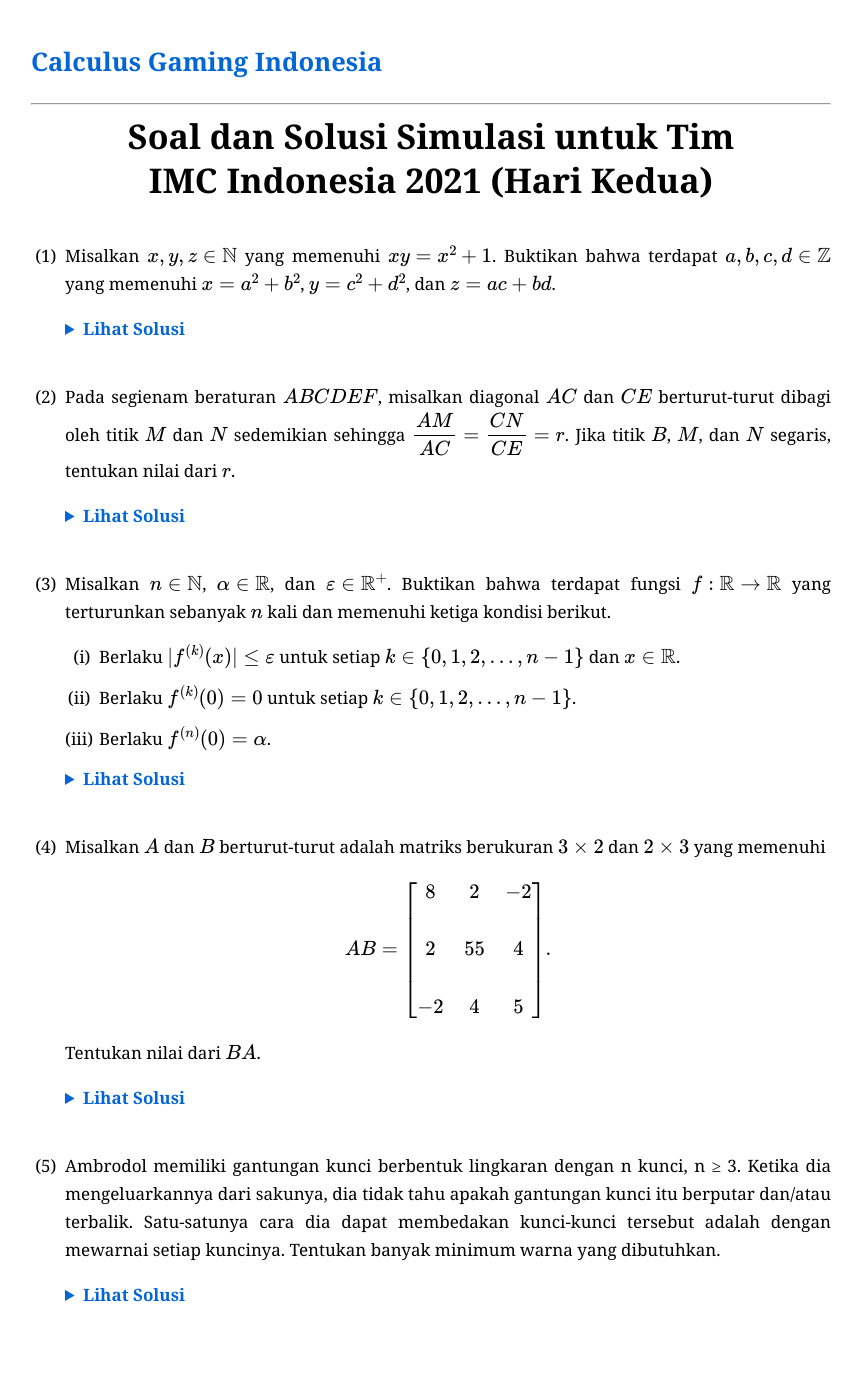
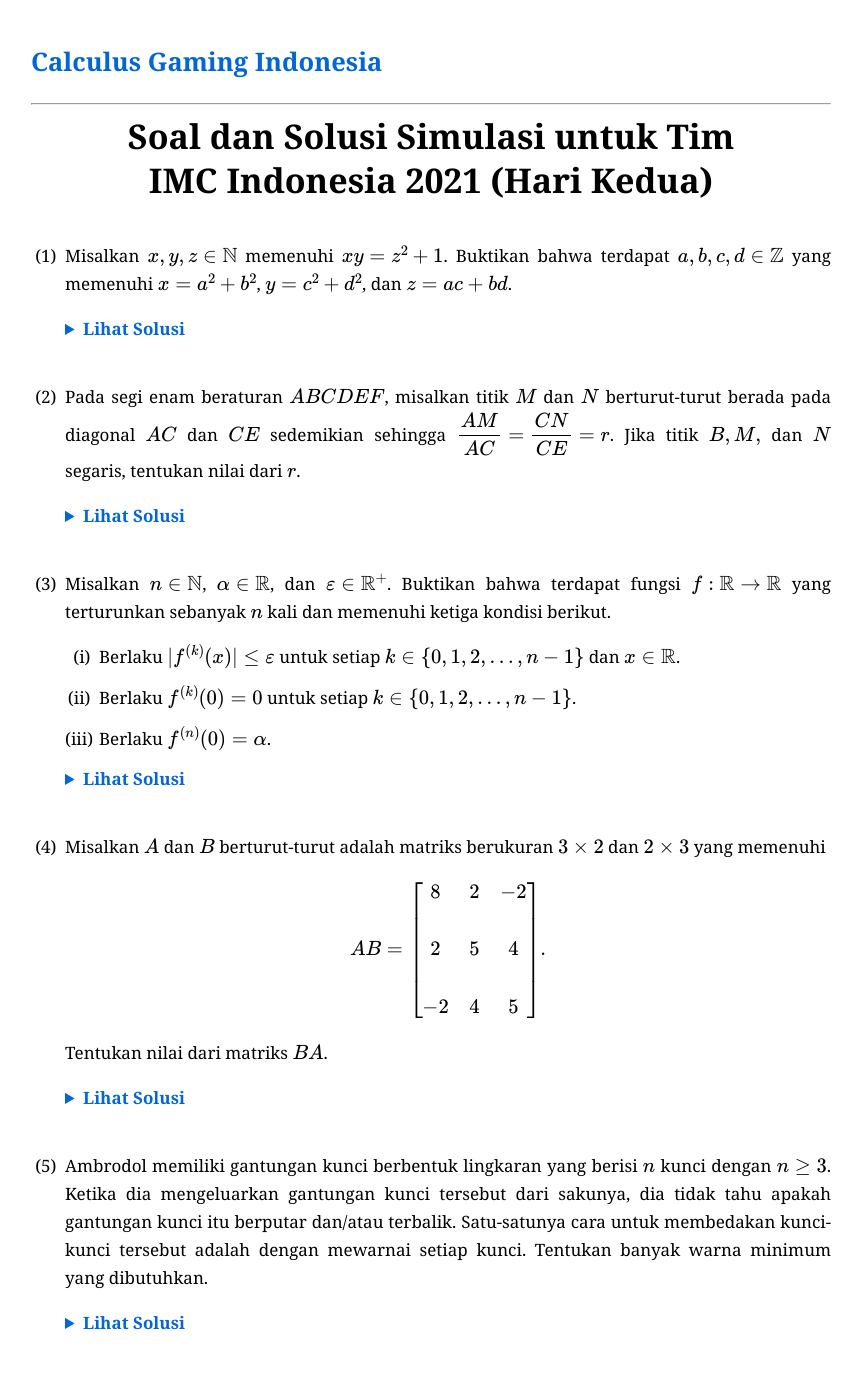
Before and after one commit to calculusgamingindonesia/calculusgamingindonesia.github.io, a Jekyll site: the page built from _posts/2026-07-02-sim-tim-imc-indo-21-2.md, in a window 1280 px wide. Shown: the whole page, without its empty margins (209-1071 px from the left). Built offline with Jekyll 4.4.1, drawn with Linux system fonts in a browser that asks for light colours; some web fonts are replaced; before the commit the page ends 1359 px from its top, so only the background shows below that.

Commit message:
Update 2026-07-02-sim-tim-imc-indo-21-2.md

```diff
--- a/_posts/2026-07-02-sim-tim-imc-indo-21-2.md
+++ b/_posts/2026-07-02-sim-tim-imc-indo-21-2.md
@@ -24,7 +24,7 @@
    </div>
    </details>
 
-2. Pada segienam beraturan $ABCDEF$, misalkan diagonal $AC$ dan $CE$ berturut-turut dibagi oleh titik $M$ dan $N$ sedemikian sehingga $\dfrac{AM}{AC}=\dfrac{CN}{CE}=r$. Jika titik $B$, $M$, dan $N$ segaris, tentukan nilai dari $r$.
+2. Pada segi enam beraturan $ABCDEF$, misalkan titik $M$ dan $N$ berturut-turut berada pada diagonal $AC$ dan $CE$ sedemikian sehingga $\dfrac{AM}{AC}=\dfrac{CN}{CE}=r$. Jika titik $B, M,$ dan $N$ segaris, tentukan nilai dari $r$.
 
    <details>
    <summary>Lihat Solusi</summary>
@@ -52,9 +52,9 @@
 
 4. Misalkan $A$ dan $B$ berturut-turut adalah matriks berukuran $3\times2$ dan $2\times3$ yang memenuhi
 
-   $$AB=\begin{bmatrix}8&2&-2\\\\2&55&4\\\\-2&4&5\end{bmatrix}.$$
+   $$AB=\begin{bmatrix}8&2&-2\\\\2&5&4\\\\-2&4&5\end{bmatrix}.$$
 
-   Tentukan nilai dari $BA$.
+   Tentukan nilai dari matriks $BA$.
 
    <details>
    <summary>Lihat Solusi</summary>
@@ -65,7 +65,7 @@
    </div>
    </details>
 
-5. Ambrodol memiliki gantungan kunci berbentuk lingkaran dengan n kunci, n ≥ 3. Ketika dia mengeluarkannya dari sakunya, dia tidak tahu apakah gantungan kunci itu berputar dan/atau terbalik. Satu-satunya cara dia dapat membedakan kunci-kunci tersebut adalah dengan mewarnai setiap kuncinya. Tentukan banyak minimum warna yang dibutuhkan.
+5. Ambrodol memiliki gantungan kunci berbentuk lingkaran yang berisi $n$ kunci dengan $n\geq3$. Ketika dia mengeluarkan gantungan kunci tersebut dari sakunya, dia tidak tahu apakah gantungan kunci itu berputar dan/atau terbalik. Satu-satunya cara untuk membedakan kunci-kunci tersebut adalah dengan mewarnai setiap kunci. Tentukan banyak warna minimum yang dibutuhkan.
 
    <details>
    <summary>Lihat Solusi</summary>
```
Also changed, not shown: other parts of _posts/2026-07-02-sim-tim-imc-indo-21-2.md (+1 -1 lines).
